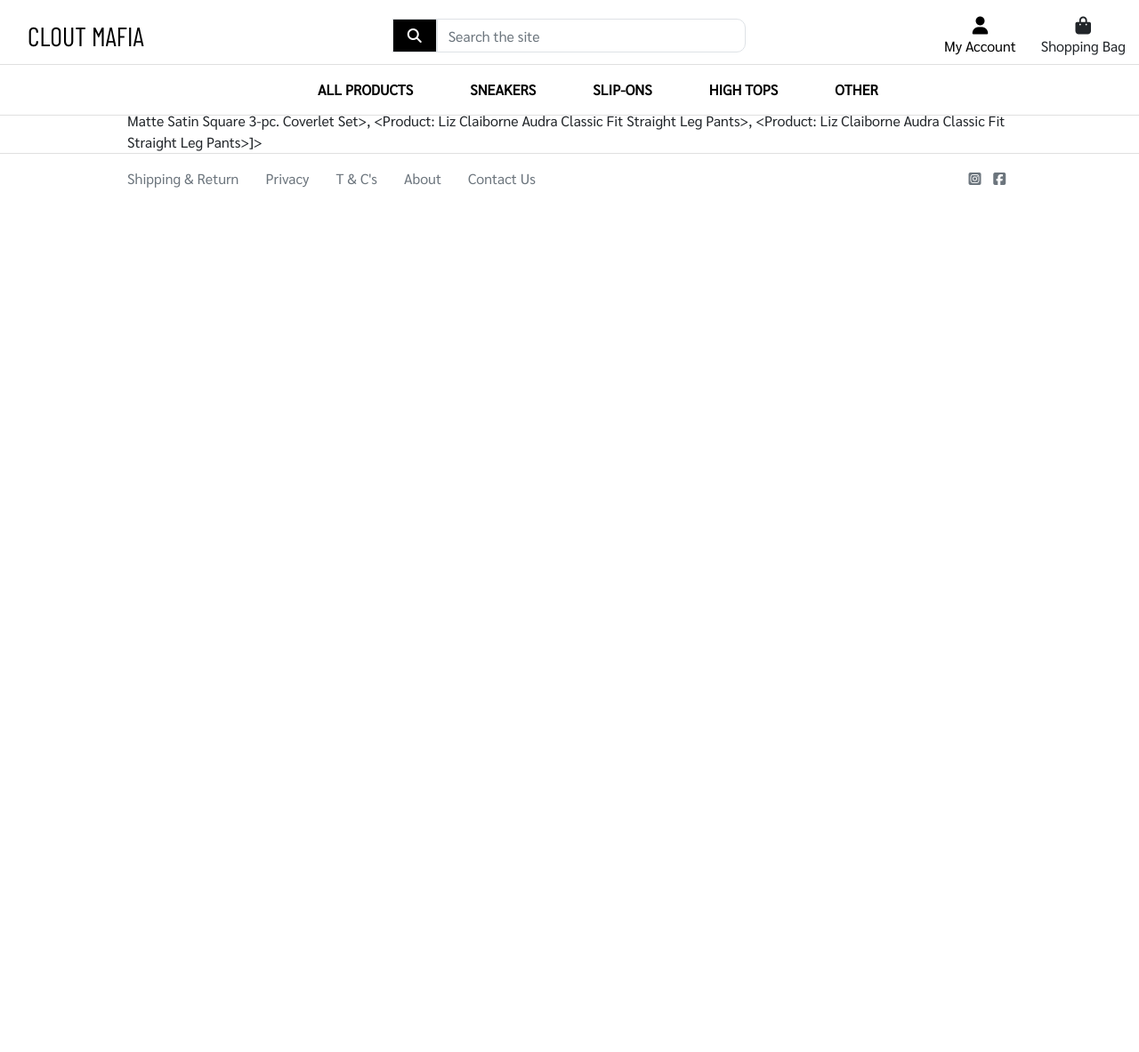
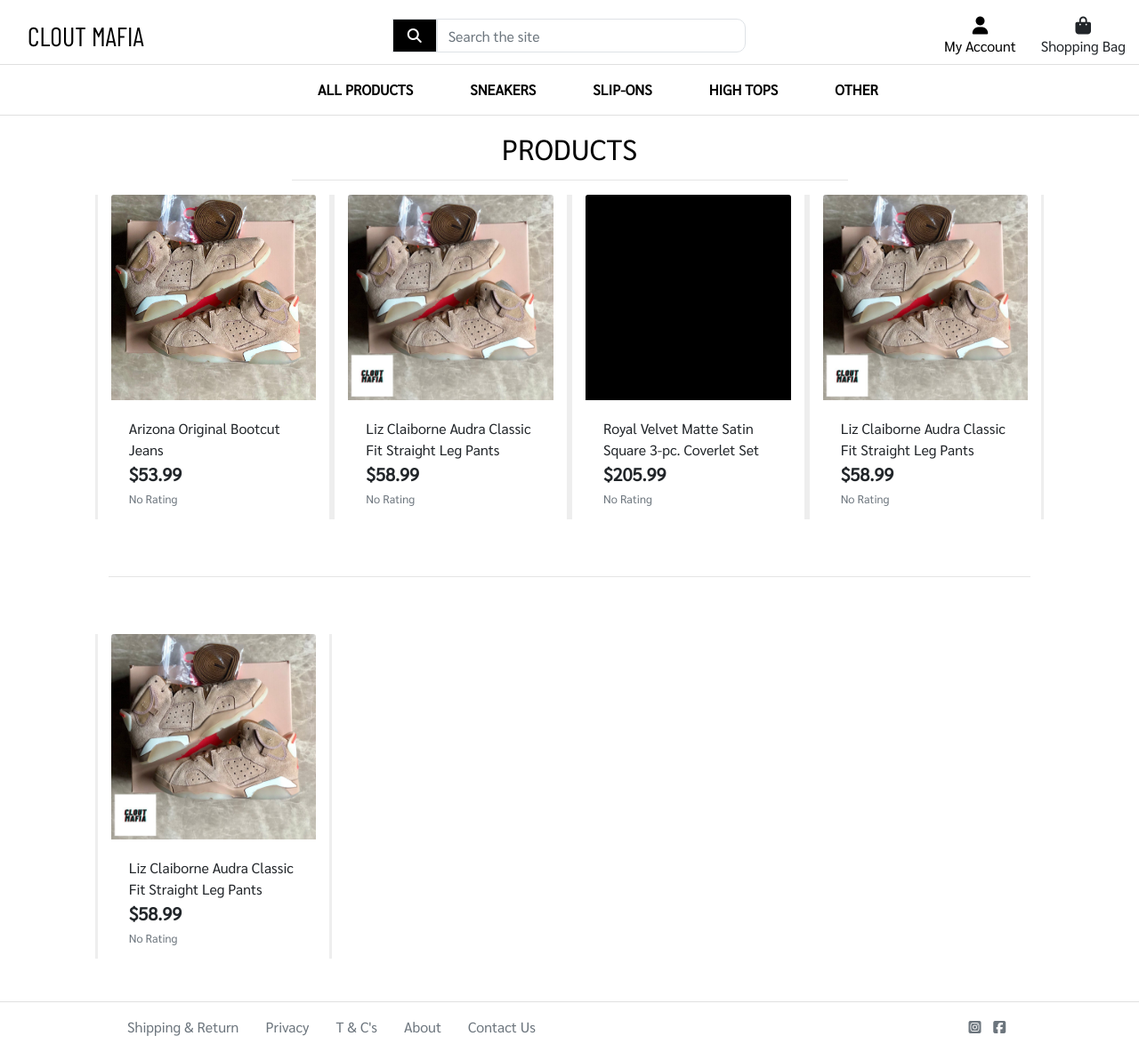
Before and after one commit to adnanmuhtadi/milestone-project-4, a Django app: page /products/ in a window 1280 px wide. Shown: the whole page at 89% size. Before the commit the page ends 211 px from the top, so only its background shows below. Run offline with Django 3.2, Linux system fonts and the light colour scheme; data comes from the database, SQL or seed files in the repository; both versions use the stored data as it was after the commit; some libraries are stand-ins or nearby versions.

Commit message:
Mod - Product page with more items
Product page created with styling and further items added to the products.json

```diff
--- a/home/urls.py
+++ b/home/urls.py
@@ -1,4 +1,3 @@
-from django.contrib import admin
 from django.urls import path
 from . import views
 
--- a/products/templates/products/products.html
+++ b/products/templates/products/products.html
@@ -12,12 +12,69 @@
 {% endblock %}
 
 {% block content %}
-    <div class="container">
+<div class="overlay"></div>
+    <div class="container-fluid">
         <div class="row">
-            <div class="col">
-
-                {{ products }}
-
+            <div class="col text-center mt-5">
+                <h2 class="logo-font">Products</h2>
+                <hr class="w-50 mb-1">
+            </div>
+        </div>
+        <div class="row">
+            <div class="product-container col-10 offset-1">
+                <div class="row mt-1 mb-2"></div>
+                <div class="row">
+                    {% for product in products %}
+                        <div class="vr col-sm-6 col-md-6 col-lg-4 col-xl-3 mb-5">
+                            <div class="card h-100 border-0">
+                                {% if product.image %}
+                                <a href="">
+                                    <img class="card-img-top img-fluid" src="{{ product.image.url }}" alt="{{ product.name }}">
+                                </a>
+                                {% else %}
+                                <a href="">
+                                    <img class="card-img-top img-fluid" src="{{ MEDIA_URL }}noimage.png" alt="{{ product.name }}">
+                                </a>
+                                {% endif %}
+                                <div class="card-body pb-0">
+                                    <p class="mb-0">{{ product.name }}</p>
+                                </div>
+                                <div class="card-footer bg-white pt-0 border-0 text-left">
+                                    <div class="row">
+                                        <div class="col">
+                                            <p class="lead mb-0 text-left font-weight-bold">${{ product.price }}</p>
+                                            {% if product.rating %}
+                                                <small class="text-muted"><i class="fas fa-star mr-1"></i>{{ product.rating }} / 5</small>
+                                            {% else %}
+                                                <small class="text-muted">No Rating</small>
+                                            {% endif %}
+                                        </div>
+                                    </div>
+                                </div>
+                            </div>
+                        </div>
+                        {% if forloop.counter|divisibleby:1 %}
+                            <div class="col-12 d-sm-none mb-5">
+                                <hr>
+                            </div>
+                        {% endif %}
+                        {% if forloop.counter|divisibleby:2 %}
+                            <div class="col-12 d-none d-sm-block d-md-block d-lg-none mb-5">
+                                <hr>
+                            </div>
+                        {% endif %}
+                        {% if forloop.counter|divisibleby:3 %}
+                            <div class="col-12 d-none d-lg-block d-xl-none mb-5">
+                                <hr>
+                            </div>
+                        {% endif %}
+                        {% if forloop.counter|divisibleby:4 %}
+                            <div class="col-12 d-none d-xl-block mb-5">
+                                <hr>
+                            </div>
+                        {% endif %}
+                    {% endfor %}
+                </div>
             </div>
         </div>
     </div>
--- a/static/css/base.css
+++ b/static/css/base.css
@@ -4,6 +4,13 @@ html {
 
 body {
   font-family: 'Sarabun', sans-serif;
+      height: calc(100vh - 400px);
+
+}
+
+.vr {
+  border-right-style: inset;
+  border-left-style: outset;
 }
 
 .title {
@@ -107,7 +114,16 @@ footer {
 }
 
 
+.overlay {
+  height: 100%;
+  width: 100%;
+  top: 0;
+  left: 0;
+  position: fixed;
+  background-color: #ffffff;
+  z-index: -1;
 
+}
 
 /* -------------------------------- Media Queries */
 
```
Also changed, not shown: products/fixtures/products.json (+28 -0 lines).
